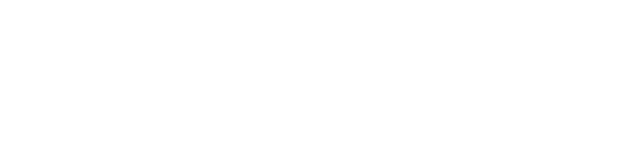
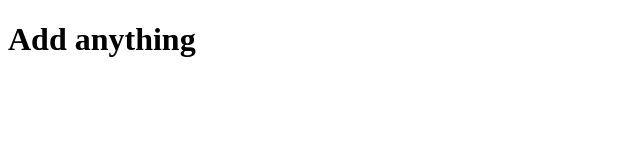
Before and after one commit to praveenbhardwaj/Cric-scorer, a plain HTML site: page PORTFOLIO DESIGNS/index.html in a window 1280 px wide. Shown: the whole page, without its empty margins (0-640 px from the left). Drawn offline with Linux system fonts and the light colour scheme.

Commit message:
Update index.html

```diff
--- a/PORTFOLIO DESIGNS/index.html
+++ b/PORTFOLIO DESIGNS/index.html
@@ -7,6 +7,6 @@
     <title>Document</title>
 </head>
 <body>
-
+    <h1>Add anything</h1>
 </body>
 </html>
```
